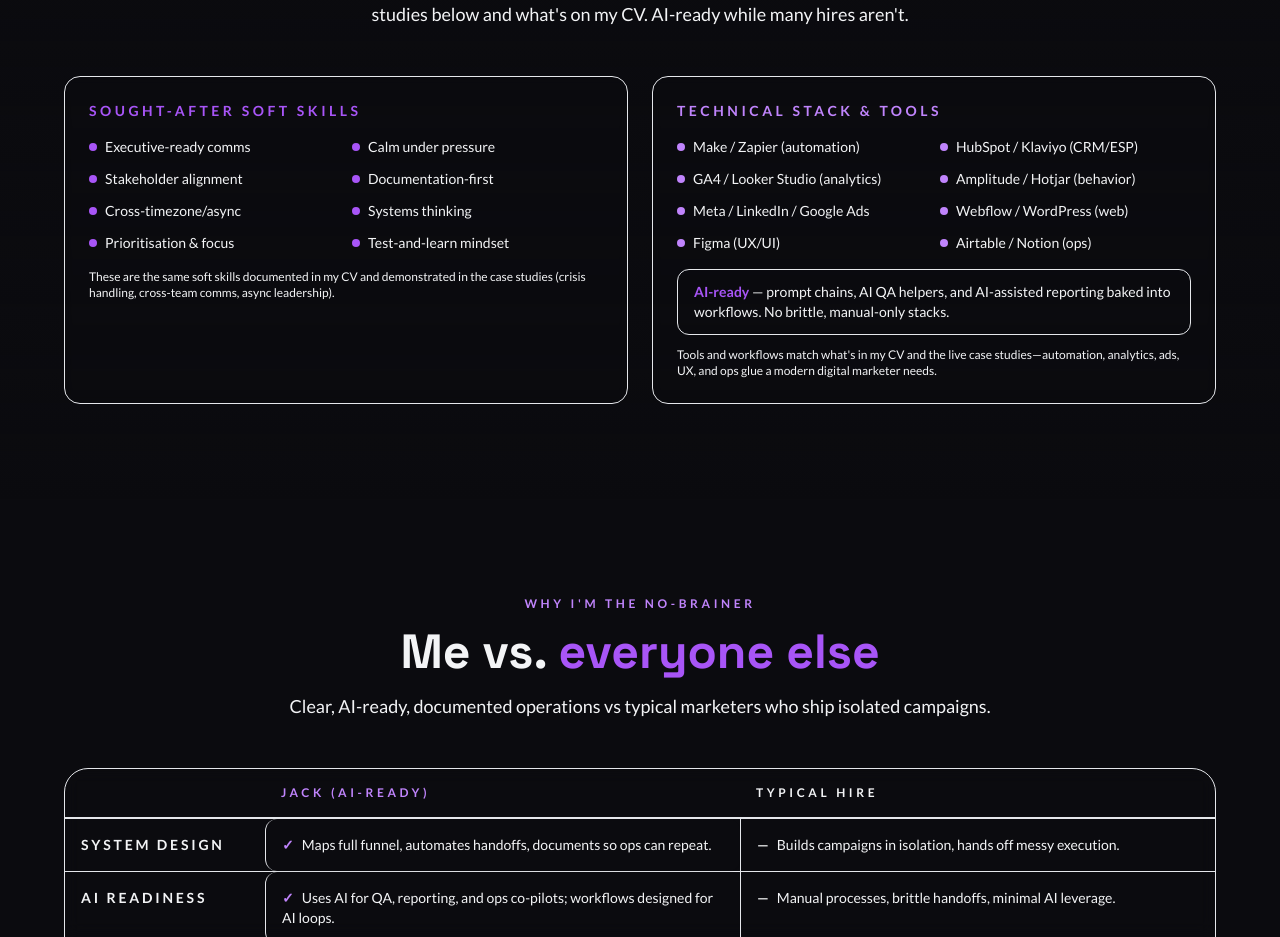
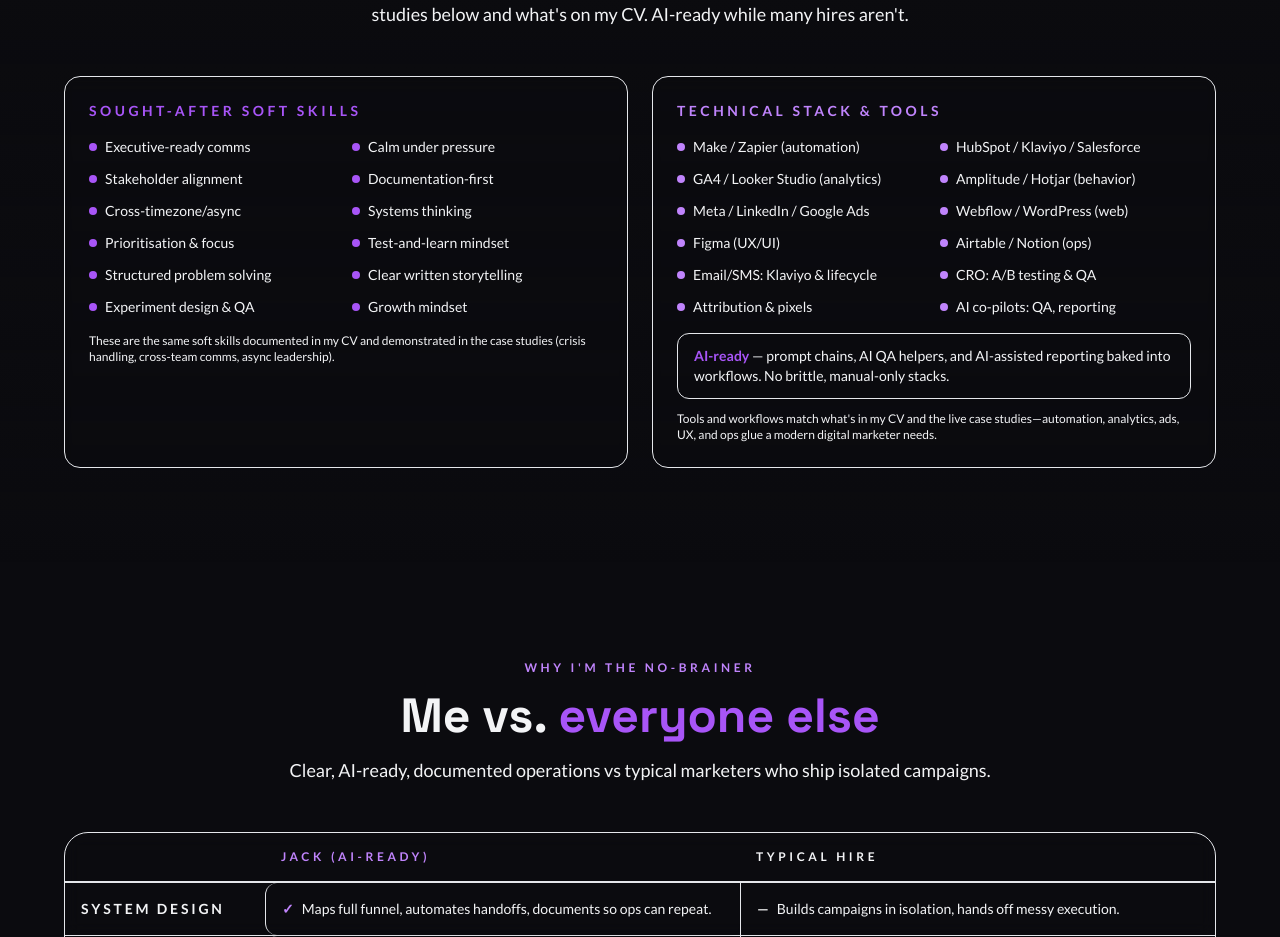
Before and after one commit to Dezzi94/portfolio-site, a Next.js app: page / in a window 1280 px wide. Shown: the part 4020-4957 px from the top of the page. Built offline with nearby package versions, Linux system fonts and the light colour scheme.

Commit message:
Expand soft and technical skills to recruiter-focused list

```diff
--- a/src/components/HomePageClient.tsx
+++ b/src/components/HomePageClient.tsx
@@ -554,7 +554,11 @@
                     'Cross-timezone/async',
                     'Systems thinking',
                     'Prioritisation & focus',
-                    'Test-and-learn mindset'
+                    'Test-and-learn mindset',
+                    'Structured problem solving',
+                    'Clear written storytelling',
+                    'Experiment design & QA',
+                    'Growth mindset'
                   ].map((skill) => (
                     <div key={skill} className="flex items-center gap-2">
                       <span className="h-2 w-2 rounded-full bg-brand-secondary"></span>
@@ -572,13 +576,17 @@
                 <div className="grid grid-cols-2 gap-3 text-sm text-foreground/80">
                   {[
                     'Make / Zapier (automation)',
-                    'HubSpot / Klaviyo (CRM/ESP)',
+                    'HubSpot / Klaviyo / Salesforce',
                     'GA4 / Looker Studio (analytics)',
                     'Amplitude / Hotjar (behavior)',
                     'Meta / LinkedIn / Google Ads',
                     'Webflow / WordPress (web)',
                     'Figma (UX/UI)',
-                    'Airtable / Notion (ops)'
+                    'Airtable / Notion (ops)',
+                    'Email/SMS: Klaviyo & lifecycle',
+                    'CRO: A/B testing & QA',
+                    'Attribution & pixels',
+                    'AI co-pilots: QA, reporting'
                   ].map((tool) => (
                     <div key={tool} className="flex items-center gap-2">
                       <span className="h-2 w-2 rounded-full bg-brand-primary"></span>
```
